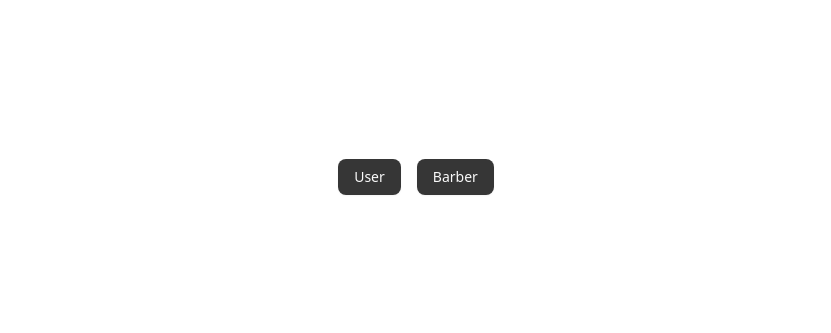
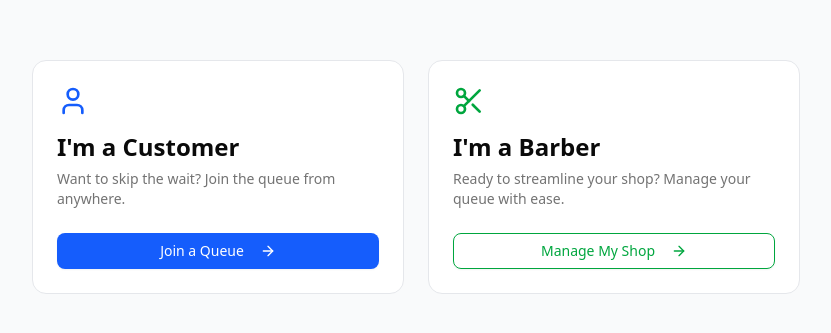
Before and after one commit to devshad7/TheQBarber, a Next.js app: page / in a window 1280 px wide. Shown: the part 223-556 px from the top of the page, without its empty margins (224-1055 px from the left). Built offline with nearby package versions, Linux system fonts and the light colour scheme.

Commit message:
Fix: changed home screen ui

```diff
--- a/src/components/Home.tsx
+++ b/src/components/Home.tsx
@@ -1,19 +1,57 @@
 import { Button } from "@/components/ui/button";
+import { Scissors, User, ArrowRight } from "lucide-react";
+import React from "react";
+import {
+  Card,
+  CardHeader,
+  CardTitle,
+  CardDescription,
+  CardContent,
+} from "./ui/card";
 import Link from "next/link";
-import React from "react";
 
 const Home = () => {
   return (
-    <>
-      <main className="h-screen w-full flex justify-center items-center gap-4">
-        <Link href={"/dashboard/user"}>
-          <Button className="cursor-pointer bg-[#363636]">User</Button>
-        </Link>
-        <Link href={"/dashboard/barber"}>
-          <Button className="cursor-pointer bg-[#363636]">Barber</Button>
-        </Link>
-      </main>
-    </>
+    <main className="min-h-screen flex items-center justify-center bg-gray-50 px-4">
+      <div className="grid md:grid-cols-2 gap-6 max-w-3xl w-full">
+        <Card className="text-left bg-white">
+          <CardHeader>
+            <User className="h-8 w-8 text-blue-600 mb-2" />
+            <CardTitle className="text-2xl font-bold">I'm a Customer</CardTitle>
+            <CardDescription>
+              Want to skip the wait? Join the queue from anywhere.
+            </CardDescription>
+          </CardHeader>
+          <CardContent>
+            <Link href={"/dashboard/user"}>
+              <Button className="w-full bg-blue-600 text-white hover:bg-blue-700 cursor-pointer">
+                Join a Queue <ArrowRight className="ml-2 h-4 w-4" />
+              </Button>
+            </Link>
+          </CardContent>
+        </Card>
+
+        <Card className="text-left bg-white">
+          <CardHeader>
+            <Scissors className="h-8 w-8 text-green-600 mb-2" />
+            <CardTitle className="text-2xl font-bold">I'm a Barber</CardTitle>
+            <CardDescription>
+              Ready to streamline your shop? Manage your queue with ease.
+            </CardDescription>
+          </CardHeader>
+          <CardContent>
+            <Link href={"/dashboard/barber"}>
+              <Button
+                variant="outline"
+                className="w-full border-green-600 text-green-600 hover:bg-green-50 hover:text-green-700 bg-transparent cursor-pointer"
+              >
+                Manage My Shop <ArrowRight className="ml-2 h-4 w-4" />
+              </Button>
+            </Link>
+          </CardContent>
+        </Card>
+      </div>
+    </main>
   );
 };
 
```
